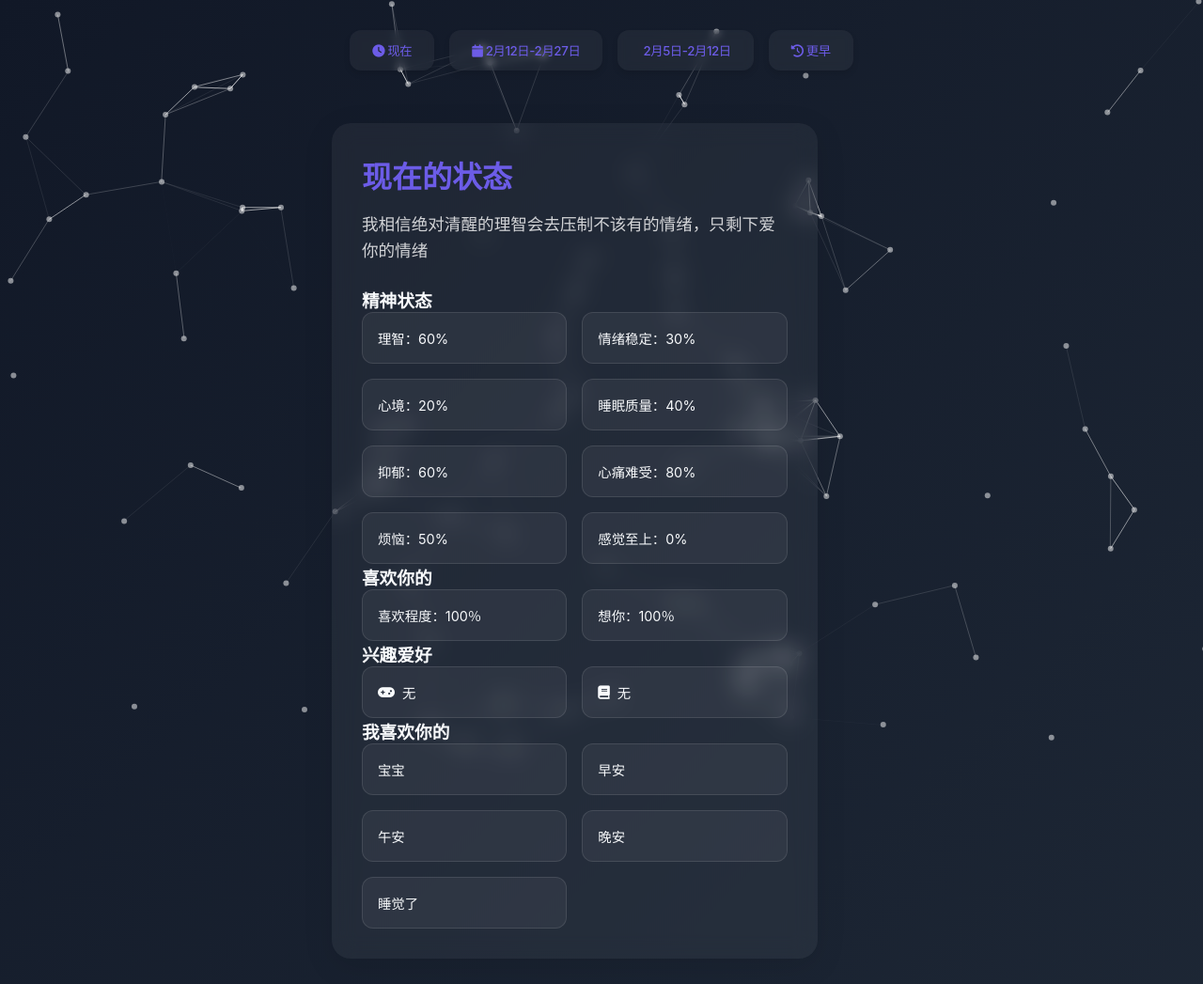
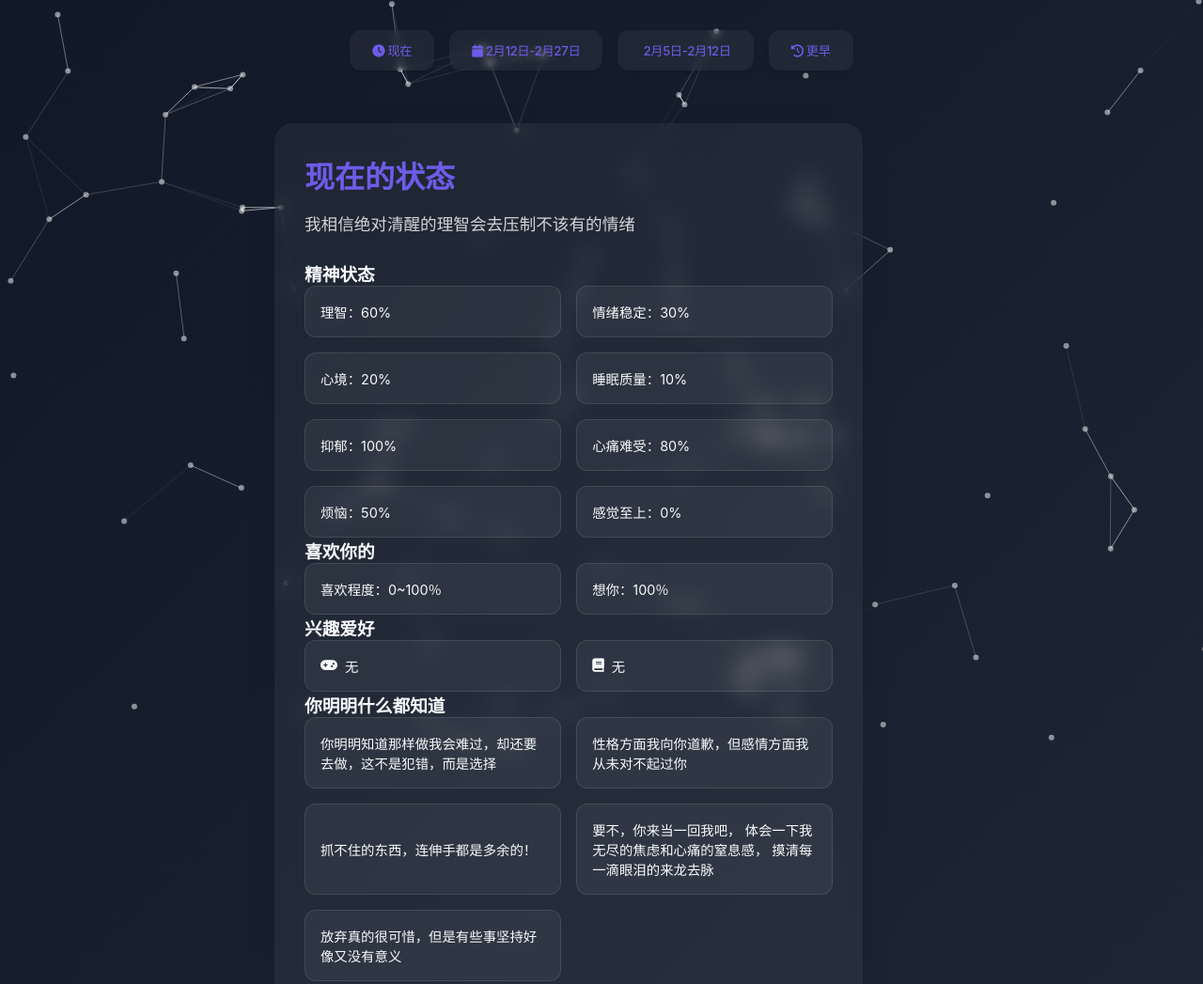
Before and after one commit to paole298/n, a plain HTML site: page liu/index.html in a window 1280 px wide. Shown: the top 1047 px of the page at 94% size. Drawn offline with nearby package versions, Linux system fonts and the light colour scheme.

Commit message:
Update index.html

```diff
--- a/liu/index.html
+++ b/liu/index.html
@@ -223,27 +223,28 @@
         const periods = {
             current: {
                 title: "现在的状态",
-                description: "我相信绝对清醒的理智会去压制不该有的情绪，只剩下爱你的情绪",
+                description: "我相信绝对清醒的理智会去压制不该有的情绪",
                 skills: [
                     {
                         category: "精神状态",
-                        items: ["理智：60%", "情绪稳定：30%", "心境：20%", "睡眠质量：40%", "抑郁：60%", "心痛难受：80%", "烦恼：50%", "感觉至上：0%"]
+                        items: ["理智：60%", "情绪稳定：30%", "心境：20%", "睡眠质量：10%", "抑郁：100%", "心痛难受：80%", "烦恼：50%", "感觉至上：0%"]
                     },
                     {
                         category: "喜欢你的",
-                        items: ["喜欢程度：100％","想你：100％"]
+                        items: ["喜欢程度：0~100％","想你：100％"]
                     },
                     {
                         category: "兴趣爱好",
                         items: ["<i class='fas fa-gamepad'></i> 无", "<i class='fas fa-book'></i> 无"]
                     },
                                         {
-                        category: "我喜欢你的",
-                        items: ["宝宝",
-                                "早安",
-                                "午安",
-                                "晚安",
-                                "睡觉了"
+                        category: "你明明什么都知道",
+                        items: ["你明明知道那样做我会难过，却还要去做，这不是犯错，而是选择",
+                                "性格方面我向你道歉，但感情方面我从未对不起过你",
+                                "抓不住的东西，连伸手都是多余的！",
+                                "要不，你来当一回我吧， 体会一下我无尽的焦虑和心痛的窒息感， 摸清每一滴眼泪的来龙去脉",
+                                "放弃真的很可惜，但是有些事坚持好像又没有意义",
+
                                ]
                                         }
 
```
